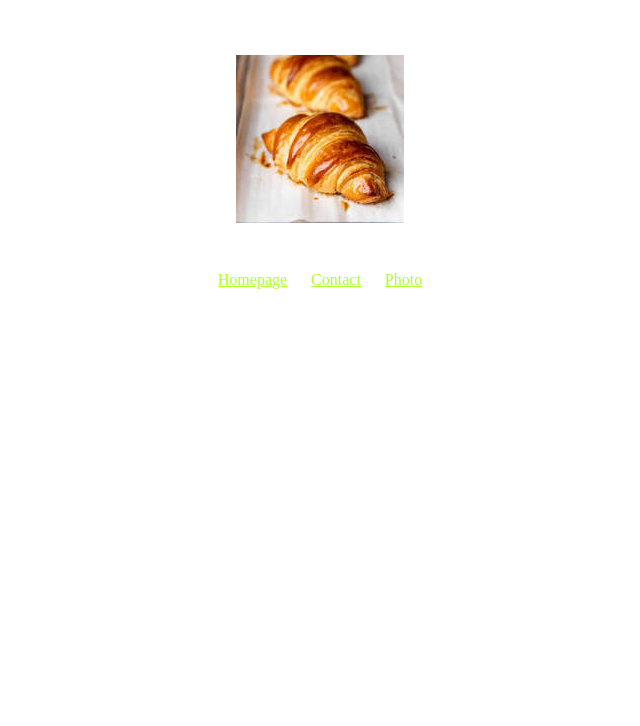
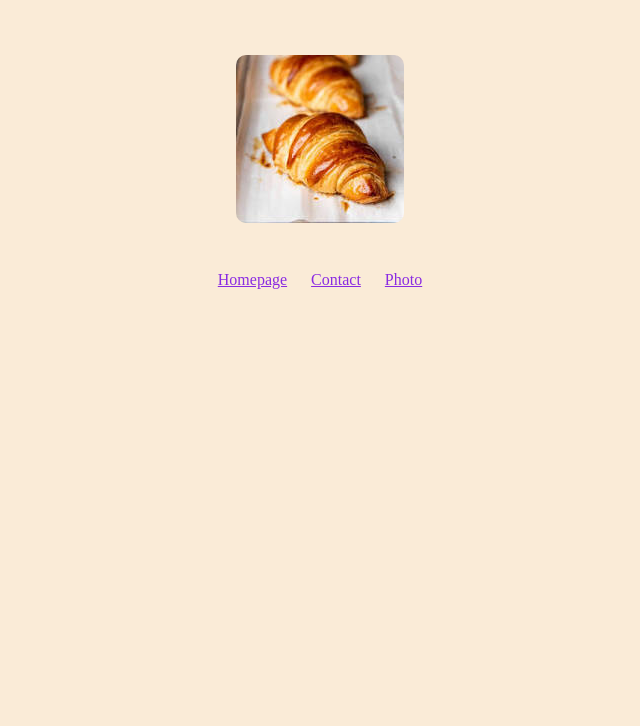
Before and after one commit to chinnyzcode/CROISSANT, a plain HTML site: page photo.html in a window 1280 px wide. Shown: the part 74-800 px from the top of the page, without its empty margins (320-960 px from the left). Drawn offline with Linux system fonts and the light colour scheme.

Commit message:
Changed background color

```diff
--- a/styles.css
+++ b/styles.css
@@ -1,9 +1,11 @@
 body {
-  background-color: F8E8A6;
+  background-color: antiquewhite;
 }
 
 h1 {
   text-align: center;
+  font-size: 32px;
+  font-weight: bold;
 }
 
 p {
@@ -11,14 +13,10 @@ p {
 }
 
 .croissant-pic {
+  border-radius: 10px;
+  margin: 30px auto;
+  max-width: 100%;
   display: block;
-
-  margin: 30px auto;
-}
-
-img {
-  max-width: 100%;
-  height: auto;
 }
 
 footer {
@@ -26,6 +24,6 @@ footer {
 }
 
 footer a {
-  color: greenyellow;
+  color: blueviolet;
   margin: 0 10px;
 }
```
